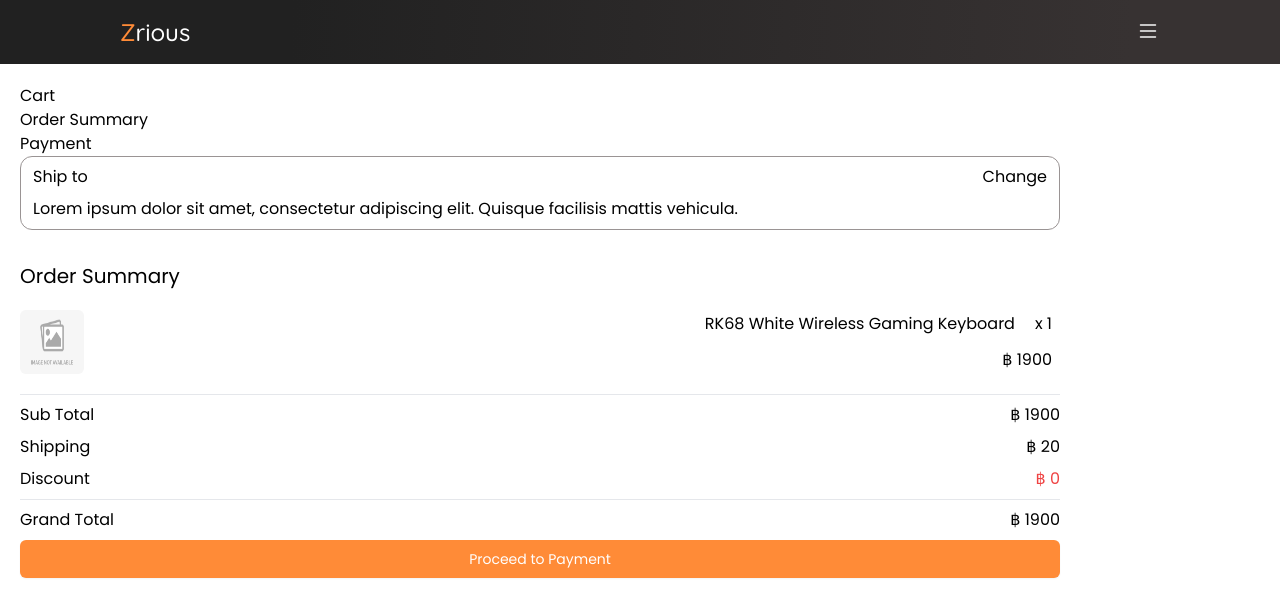
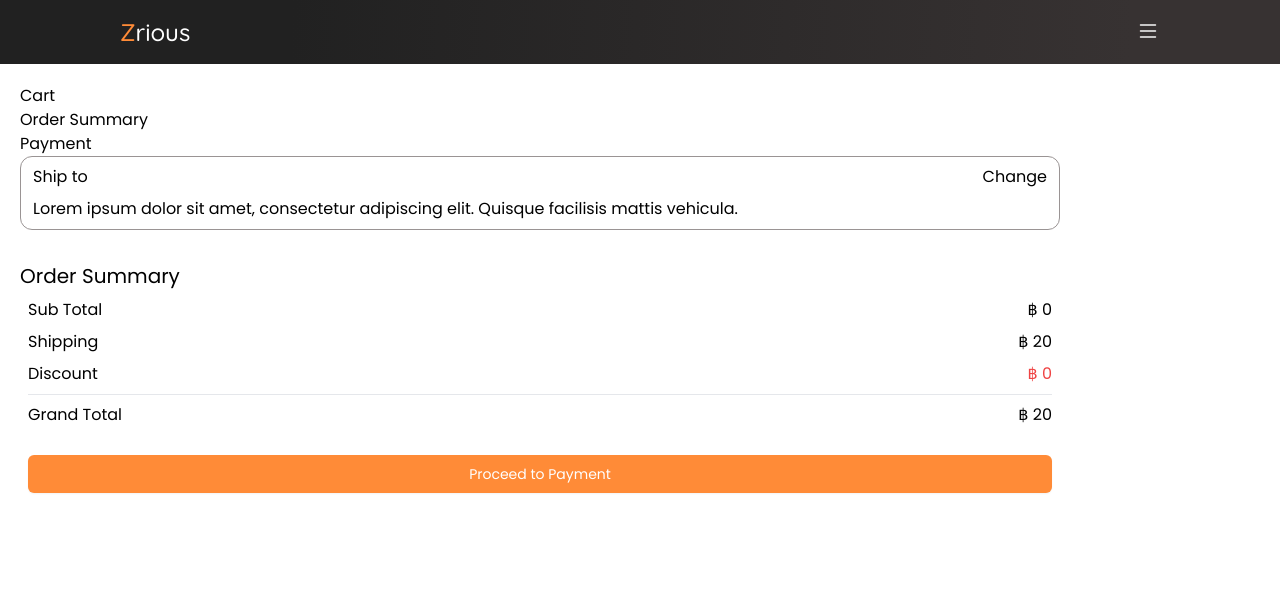
Before and after one commit to mehtut-m/zerious-ecommerce-react-, a React (Create React App) app: page /test in a window 1280 px wide. Shown: the top 616 px of the page. Built offline with nearby package versions, Linux system fonts and the light colour scheme; what tw-elements would draw is missing.

Commit message:
implemented order summary in test phase

```diff
--- a/src/components/menu/MainMenu.jsx
+++ b/src/components/menu/MainMenu.jsx
@@ -7,7 +7,7 @@ import { AuthContext } from '../../contexts/AuthContext';
 
 const MainMenu = ({ menuOn, handleCloseDrawer }) => {
   const {
-    user: { isAuth },
+    user: { isAuth, user },
     logOut,
   } = useContext(AuthContext);
 
@@ -17,7 +17,7 @@ const MainMenu = ({ menuOn, handleCloseDrawer }) => {
         <button className="block ml-auto mt-3" onClick={handleCloseDrawer}>
           <i className="bi bi-x-lg"></i>
         </button>
-        <MenuHeader isAuth={isAuth} />
+        <MenuHeader isAuth={isAuth} user={user} />
       </div>
       <MenuContainer logOut={logOut} isAuth={isAuth} />
     </Drawer>
--- a/src/components/menu/MenuHeader.jsx
+++ b/src/components/menu/MenuHeader.jsx
@@ -1,12 +1,6 @@
-import { useContext } from 'react';
-import { AuthContext } from '../../contexts/AuthContext';
 import defaultImg from '../../assets/images/default-profile.png';
 
-const MenuHeader = ({ isAuth }) => {
-  const {
-    user: { user },
-  } = useContext(AuthContext);
-
+const MenuHeader = ({ isAuth, user }) => {
   return isAuth ? (
     <div className="flex flex-1 border-b py-3">
       <img
@@ -15,7 +9,7 @@ const MenuHeader = ({ isAuth }) => {
         className="w-12 h-12 rounded-full text-sm"
       />
       <div className="user-info ml-6 ">
-        <h3 className="text-base">Mehtut Menon</h3>
+        <h3 className="text-base">{`${user.firstName} ${user.lastName}`}</h3>
         <p className="text-sm text-primary">Z-Point : 20 pts</p>
       </div>
     </div>
--- a/src/components/order/OrderSummary.jsx
+++ b/src/components/order/OrderSummary.jsx
@@ -1,15 +1,12 @@
-import { useContext } from 'react';
-import { CartContext } from '../../contexts/CartContext';
 import OrderSummaryList from './OrderSummaryList';
 
-const OrderSummary = () => {
-  const { cart } = useContext(CartContext);
+const OrderSummary = ({ cart }) => {
   const { cartItems } = cart;
 
   return (
     <div className="order-summary-container">
       <h2 className="text-xl">Order Summary</h2>
-      <OrderSummaryList />
+      <OrderSummaryList cartItems={cartItems} />
     </div>
   );
 };
--- a/src/components/order/OrderSummaryFooter.jsx
+++ b/src/components/order/OrderSummaryFooter.jsx
@@ -1,24 +1,32 @@
-import React from 'react';
+import { formatThaiCurrency } from '../../services/currencyService';
 import Button from '../Button';
 
-const OrderSummaryFooter = () => {
+const OrderSummaryFooter = ({ cart }) => {
+  const { cartItems } = cart;
+  const subTotal = cartItems.reduce((acc, { amount, product: { price } }) => {
+    return acc + amount * price;
+  }, 0);
+
+  const discount = 0;
+  const shipping = 20;
+
   return (
-    <div>
+    <div className="px-2">
       <div className="flex flex-1 justify-between items-center my-2">
         <span>Sub Total</span>
-        <span>฿ 1900</span>
+        <span>{formatThaiCurrency(subTotal)}</span>
       </div>
       <div className="flex flex-1 justify-between items-center my-2">
         <span>Shipping</span>
-        <span>฿ 20</span>
+        <span>{formatThaiCurrency(shipping)}</span>
       </div>
       <div className="flex flex-1 justify-between items-center my-2">
         <span>Discount</span>
-        <span className="text-red-500">฿ 0</span>
+        <span className="text-red-500">{formatThaiCurrency(discount)}</span>
       </div>
-      <div className="flex flex-1 justify-between items-center py-2 border-t">
+      <div className="flex flex-1 justify-between items-center py-2 border-t mb-5">
         <span>Grand Total</span>
-        <span>฿ 1900</span>
+        <span>{formatThaiCurrency(subTotal + shipping + discount)}</span>
       </div>
       <Button text={'Proceed to Payment'} />
     </div>
--- a/src/components/order/OrderSummaryItem.jsx
+++ b/src/components/order/OrderSummaryItem.jsx
@@ -1,6 +1,9 @@
 import defaultImg from '../../assets/images/default-product-img.png';
+import { formatThaiCurrency } from '../../services/currencyService';
 
-const OrderSummaryItem = () => {
+const OrderSummaryItem = ({ orderItem }) => {
+  const { product } = orderItem;
+  const orderItemAmount = orderItem.amount * product.price;
   return (
     <li className="flex flex-1 justify-between items-center py-5 border-b border-gray-200">
       <div className="order-item-img-container h-16 w-16">
@@ -8,10 +11,12 @@ const OrderSummaryItem = () => {
       </div>
       <div className="order-item-info px-2 h-full flex flex-col">
         <div className="order-item-info-title flex justify-between items-center">
-          <h3>RK68 White Wireless Gaming Keyboard</h3>
-          <span className="ml-5 min-w-max block">x 1</span>
+          <h3>{product.name}</h3>
+          <span className="ml-3 min-w-max block">x {orderItem.amount}</span>
         </div>
-        <span className="block mt-3 ml-auto w-max">฿ 1900</span>
+        <span className="block mt-3 ml-auto w-max">
+          {formatThaiCurrency(orderItemAmount)}
+        </span>
       </div>
     </li>
   );
--- a/src/components/order/OrderSummaryList.jsx
+++ b/src/components/order/OrderSummaryList.jsx
@@ -1,10 +1,12 @@
 import OrderSummaryItem from './OrderSummaryItem';
 
-const OrderSummaryList = () => {
+const OrderSummaryList = ({ cartItems }) => {
   // const
   return (
     <ul className="order-summary-list">
-      <OrderSummaryItem />
+      {cartItems.map((item) => (
+        <OrderSummaryItem key={item.id} orderItem={item} />
+      ))}
     </ul>
   );
 };
--- a/src/pages/Checkout.jsx
+++ b/src/pages/Checkout.jsx
@@ -1,16 +1,19 @@
+import { useContext } from 'react';
+import { CartContext } from '../contexts/CartContext';
 import BreadCrumb from '../components/BreadCrumb';
 import AddressSelection from '../components/order/AddressItems';
 import OrderSummary from '../components/order/OrderSummary';
 import OrderSummaryFooter from '../components/order/OrderSummaryFooter';
 
 const Checkout = () => {
+  const { cart } = useContext(CartContext);
   return (
     <main className="container ">
       <div className="">
         <BreadCrumb />
         <AddressSelection />
-        <OrderSummary />
-        <OrderSummaryFooter />
+        <OrderSummary cart={cart} />
+        <OrderSummaryFooter cart={cart} />
       </div>
     </main>
   );
```
